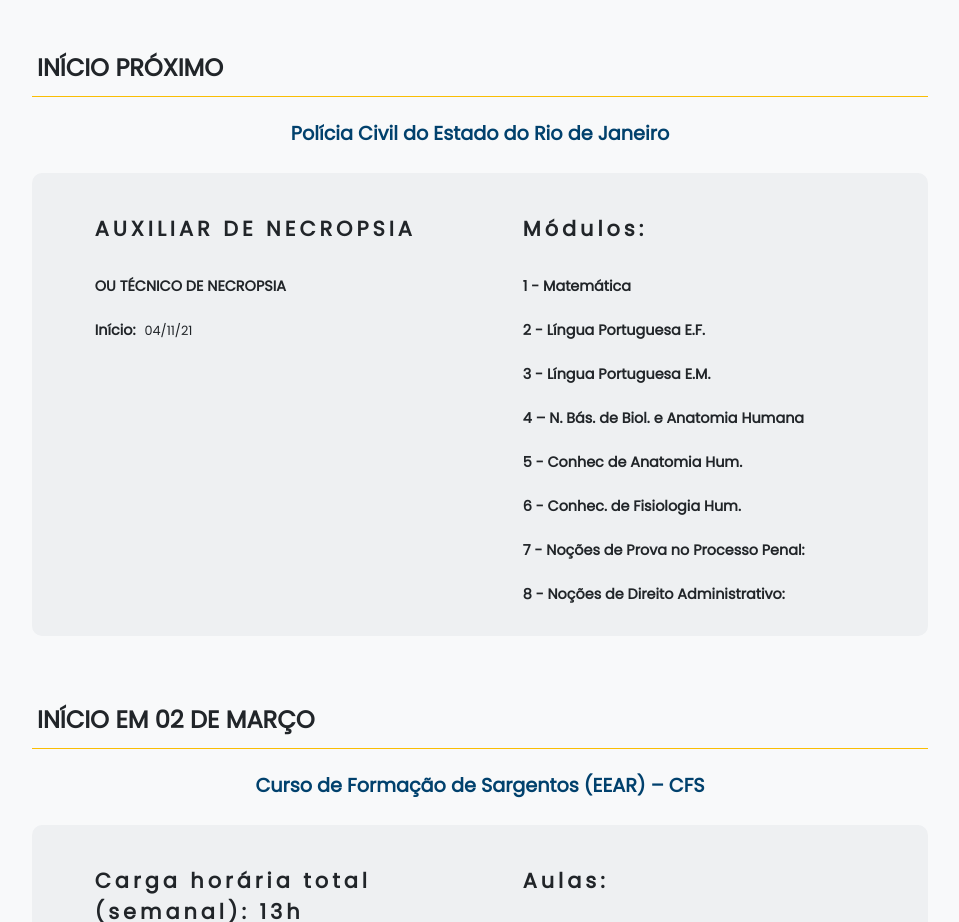
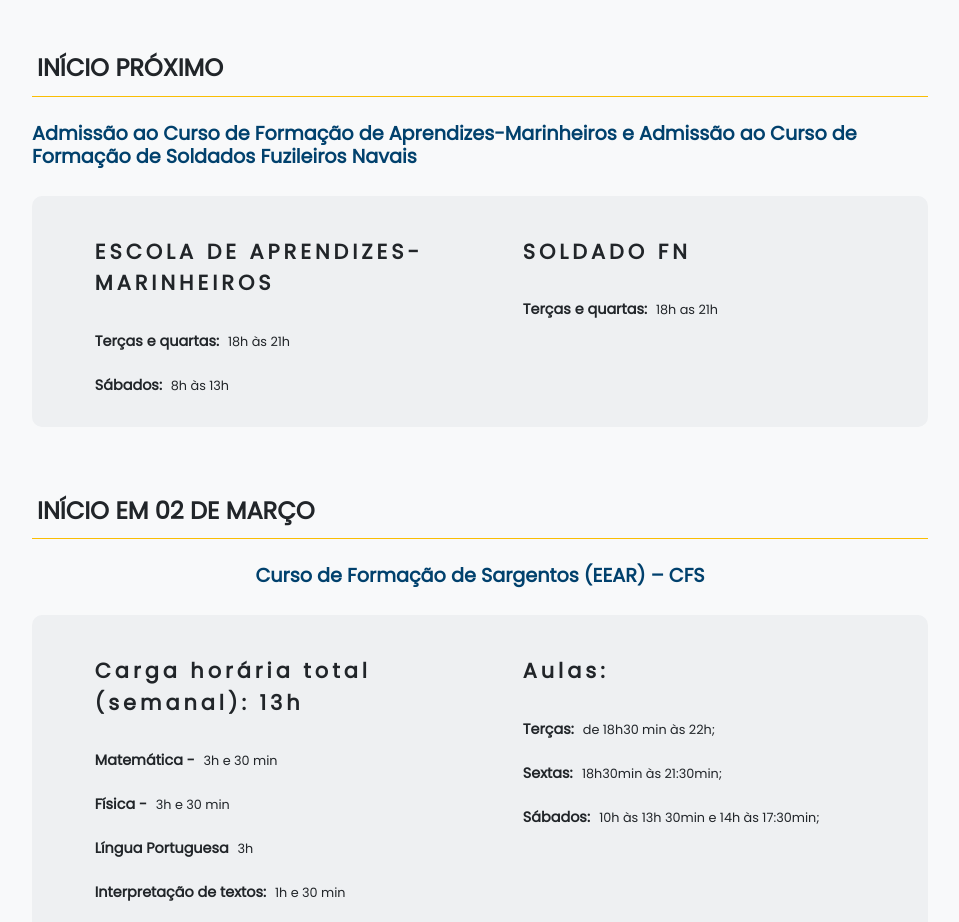
Before and after one commit to riquec/curso-nova-geracao, a plain HTML site: page html/turmas.html in a window 1280 px wide. Shown: the part 3060-3982 px from the top of the page, without its empty margins (160-1119 px from the left). Drawn offline with nearby package versions, Linux system fonts and the light colour scheme.

```diff
--- a/html/turmas.html
+++ b/html/turmas.html
@@ -323,61 +323,33 @@
             <h5>INÍCIO PRÓXIMO</h5>
           </div>
           <div class="titulo-turma">
-            <h6>Polícia Civil do Estado do Rio de Janeiro</h6>
+            <h6>Admissão ao Curso de Formação de Aprendizes-Marinheiros e Admissão ao Curso de Formação de Soldados Fuzileiros Navais</h6>
           </div>
           <div class="infos">
             <div class="infos-turma">
               <div class="info-bloco">
                 <div class="info-turma-titulo">
-                  <h7 class="chave">AUXILIAR DE NECROPSIA</h7>
+                  <h7 class="chave">ESCOLA DE APRENDIZES-MARINHEIROS</h7>
                 </div>
                 <div class="info-turma-complemento">
                   <div class="info-turma">
-                    <h7 class="chave">OU TÉCNICO DE NECROPSIA</h7>
-                    <h8 class="valor"></h8>
+                    <h7 class="chave">Terças e quartas: </h7>
+                    <h8 class="valor">18h às 21h</h8>
                   </div>
                   <div class="info-turma">
-                    <h7 class="chave">Início: </h7>
-                    <h8 class="valor">04/11/21</h8>
+                    <h7 class="chave">Sábados: </h7>
+                    <h8 class="valor">8h às 13h</h8>
                   </div>
                 </div>
               </div>
               <div class="info-bloco">
                 <div class="info-turma-titulo">
-                  <h7 class="chave">Módulos:</h7>
+                  <h7 class="chave">SOLDADO FN</h7>
                 </div>
                 <div class="info-turma-complemento">
                   <div class="info-turma">
-                    <h7 class="chave">1 - Matemática</h7>
-                    <h8 class="valor"> </h8>
-                  </div>
-                  <div class="info-turma">
-                    <h7 class="chave">2 - Língua Portuguesa E.F.</h7>
-                    <h8 class="valor"> </h8>
-                  </div>
-                  <div class="info-turma">
-                    <h7 class="chave">3 - Língua Portuguesa E.M.</h7>
-                    <h8 class="valor"> </h8>
-                  </div>
-                  <div class="info-turma">
-                    <h7 class="chave">4 – N. Bás. de Biol. e Anatomia Humana</h7>
-                    <h8 class="valor"> </h8>
-                  </div>
-                  <div class="info-turma">
-                    <h7 class="chave">5 - Conhec de Anatomia Hum.</h7>
-                    <h8 class="valor"> </h8>
-                  </div>
-                  <div class="info-turma">
-                    <h7 class="chave">6 - Conhec. de Fisiologia Hum.</h7>
-                    <h8 class="valor"> </h8>
-                  </div>
-                  <div class="info-turma">
-                    <h7 class="chave">7 - Noções de Prova no Processo Penal:</h7>
-                    <h8 class="valor"> </h8>
-                  </div>
-                  <div class="info-turma">
-                    <h7 class="chave">8 - Noções de Direito Administrativo:</h7>
-                    <h8 class="valor"> </h8>
+                    <h7 class="chave">Terças e quartas: </h7>
+                    <h8 class="valor">18h as 21h</h8>
                   </div>
                 </div>
               </div>
```
